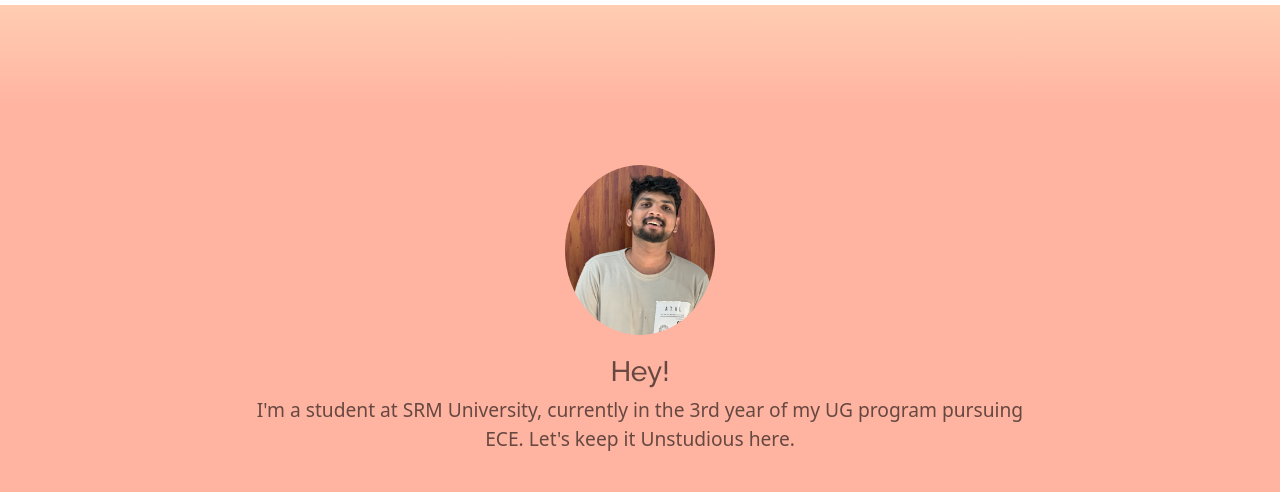
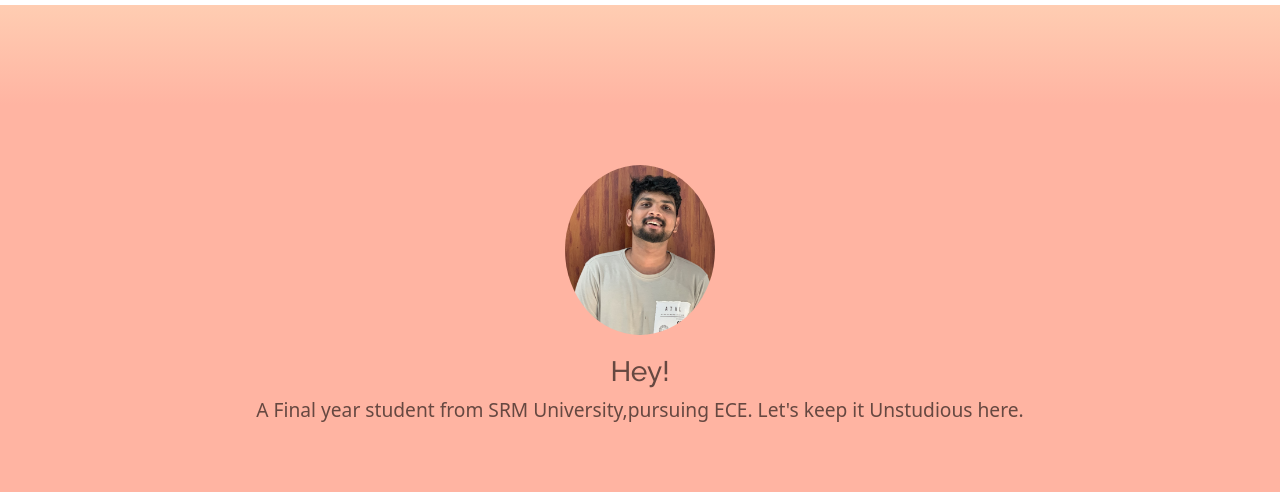
Before and after one commit to Pranesh-M25/personal-site, a plain HTML site: page index.html in a window 1280 px wide. Shown: the part 308-800 px from the top of the page. Drawn offline with nearby package versions, Linux system fonts and the light colour scheme.

Commit message:
index.html

```diff
--- a/index.html
+++ b/index.html
@@ -26,7 +26,7 @@
     <div class="body">
         <img class ="pfp" src="./assets/pfp.jpg" alt="">
         <h3 class="picdes"> Hey!</h3>
-        <p class="me">I'm a student at SRM University, currently in the 3rd year of my UG program pursuing ECE. Let's keep it Unstudious here. </p>
+        <p class="me">A Final year student from SRM University,pursuing ECE. Let's keep it Unstudious here. </p>
        <hr>
         <h3 class="hobbies">My Things</h3>
         <ul class="hobbies">
```
